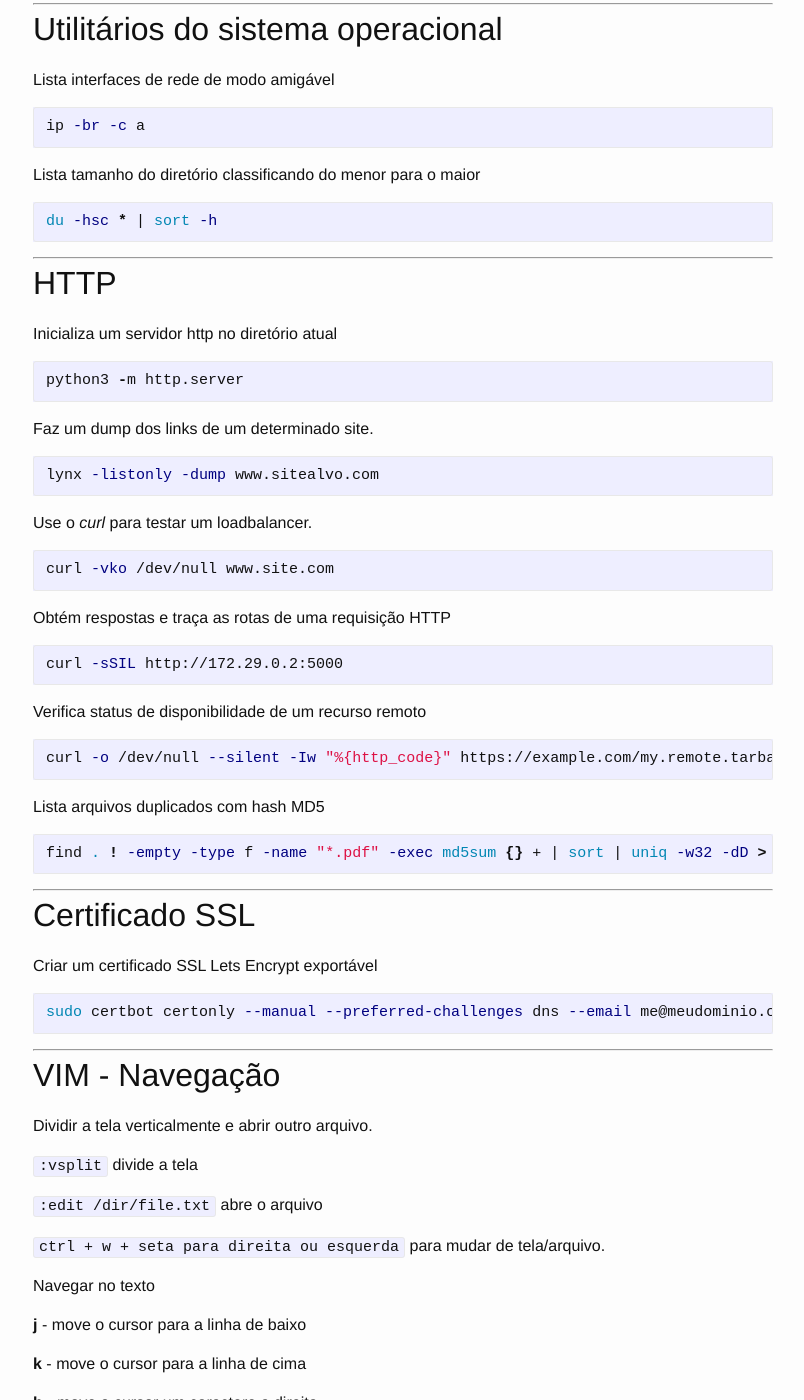
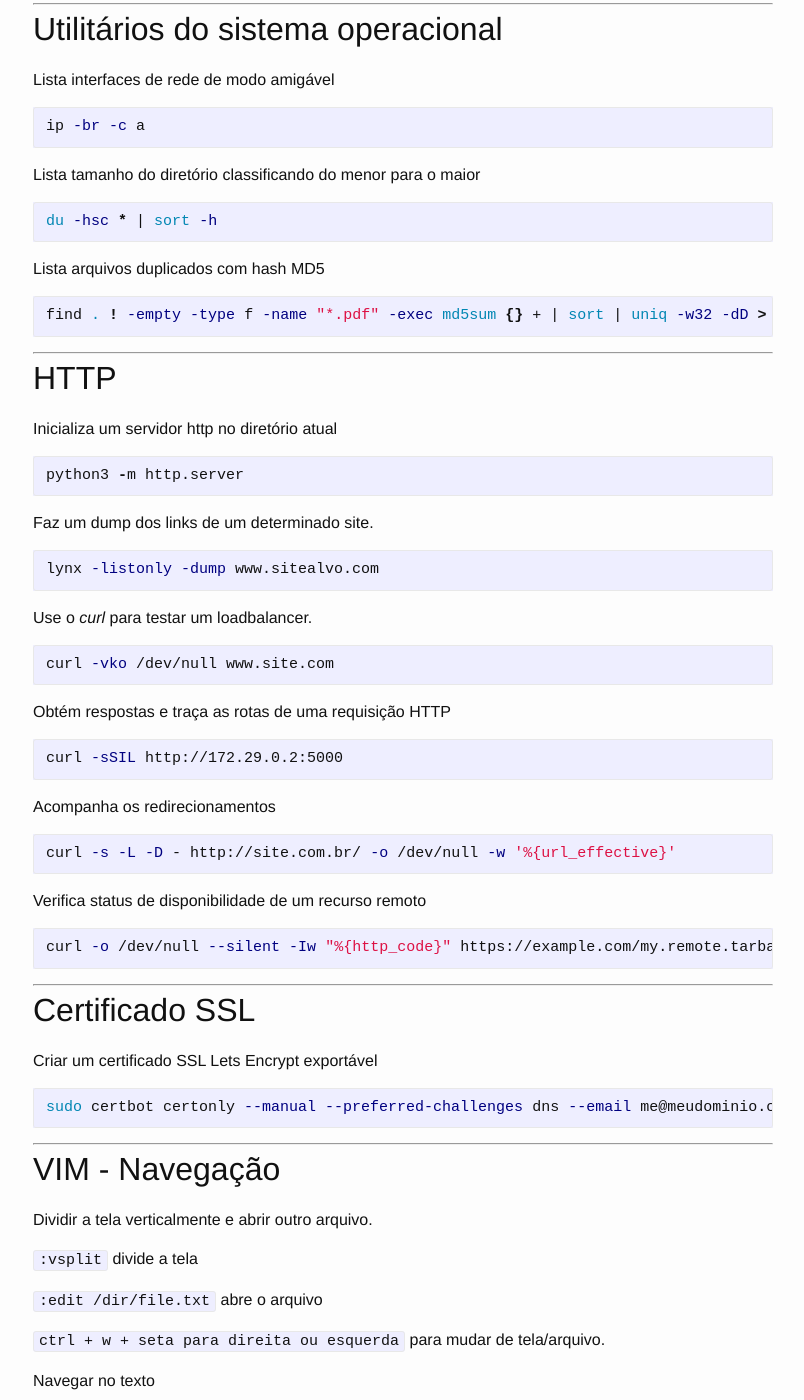
Before and after one commit to actiago/actiago.github.io, a Jekyll site: the page built from _posts/2022-06-06-userful-commands.markdown, in a window 1280 px wide and 1400 px high, scrolled down 2361 px. Shown: the whole window, without its empty margins (237-1041 px from the left). Built offline with Jekyll 4.4.1, drawn with Linux system fonts in a browser that asks for light colours.

Commit message:
Revisa o post

````diff
--- a/_posts/2022-06-06-userful-commands.markdown
+++ b/_posts/2022-06-06-userful-commands.markdown
@@ -22,7 +22,7 @@ Remover caracteres antes de *_* no VSCode
 Para adicionar um texto no fim da linha
 
 ```bash
- /*$
+/*$
 ```
 
 ---
@@ -149,6 +149,12 @@ Lista tamanho do diretório classificando do menor para o maior
 du -hsc * | sort -h
 ```
 
+Lista arquivos duplicados com hash MD5
+
+```bash
+find . ! -empty -type f -name "*.pdf" -exec md5sum {} + | sort | uniq -w32 -dD > ~/Desktop/relatorio-duplicados.txt
+```
+
 ---
 
 ## HTTP
@@ -177,16 +183,16 @@ Obtém respostas e traça as rotas de uma requisição HTTP
 curl -sSIL http://172.29.0.2:5000
 ```
 
+Acompanha os redirecionamentos
+
+```bash
+curl -s -L -D - http://site.com.br/ -o /dev/null -w '%{url_effective}'
+```
+
 Verifica status de disponibilidade de um recurso remoto
 
 ```bash
 curl -o /dev/null --silent -Iw "%{http_code}" https://example.com/my.remote.tarball.gz
-```
-
-Lista arquivos duplicados com hash MD5
-
-```bash
-find . ! -empty -type f -name "*.pdf" -exec md5sum {} + | sort | uniq -w32 -dD > ~/Desktop/relatorio-duplicados.txt
 ```
 
 ---
````
